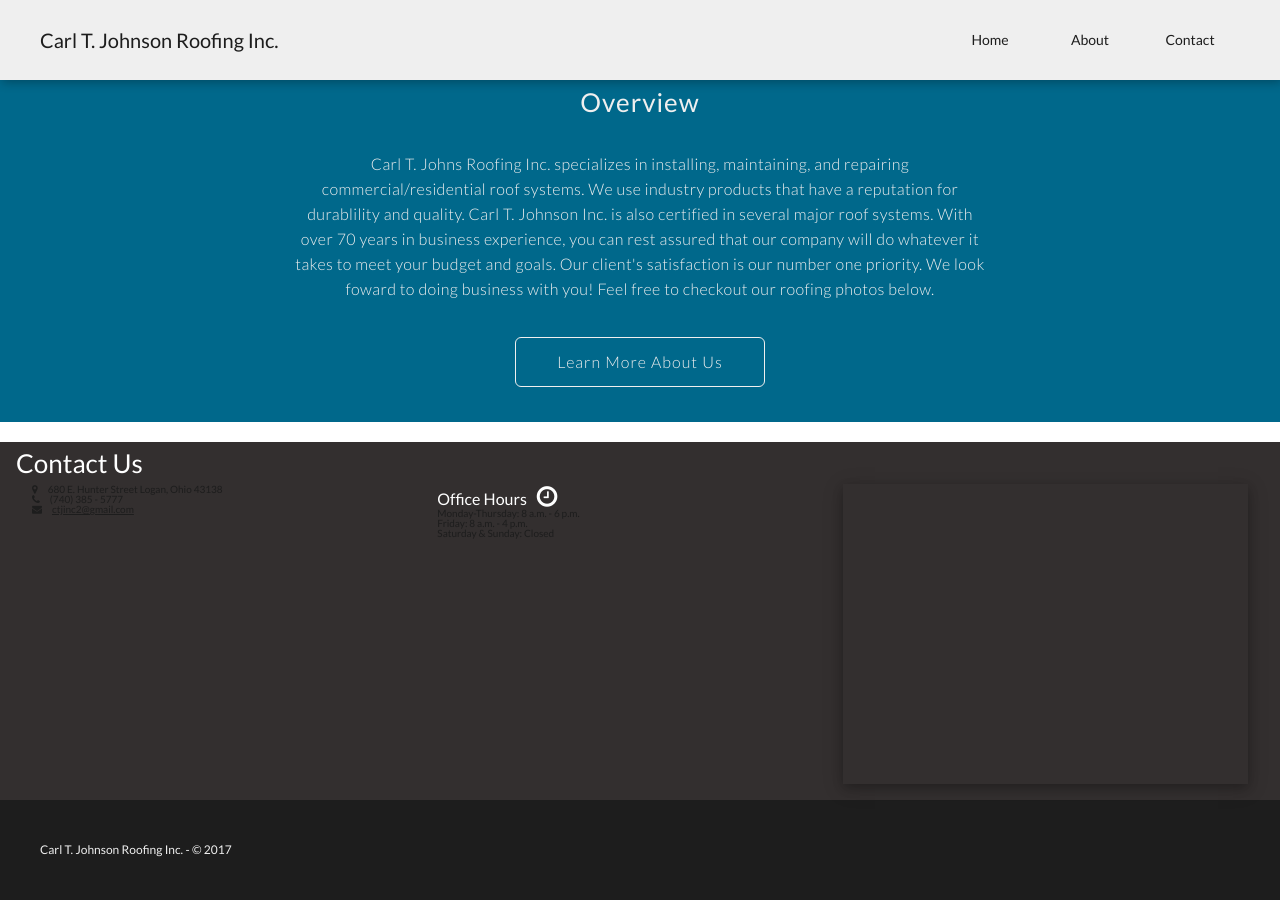
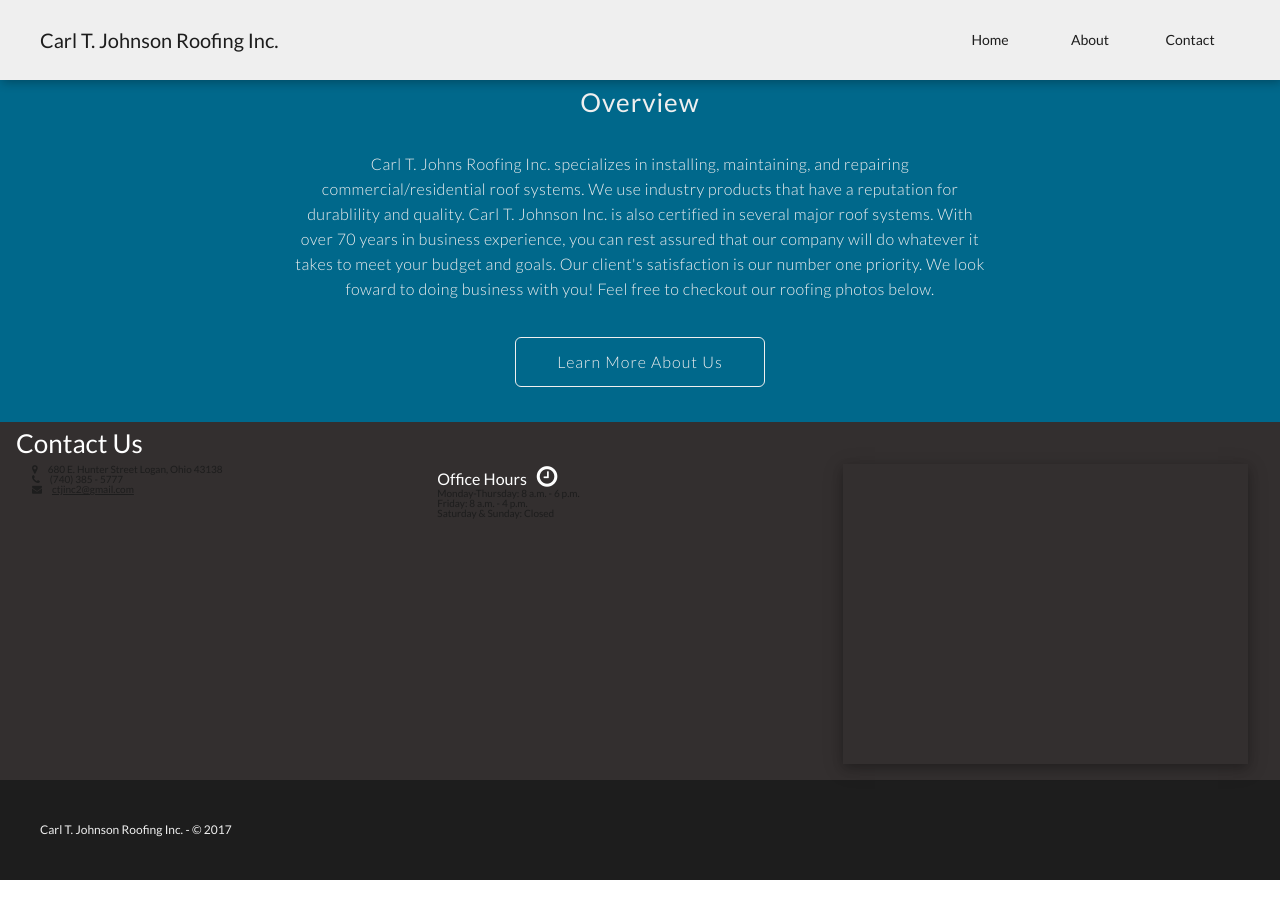
Before and after one commit to Soriajose23/Soriajose23.github.io, a Jekyll site: the page built from index.html, in a window 1280 px wide and 900 px high, scrolled down 571 px. Built offline with Jekyll 4.4.1, drawn with Linux system fonts in a browser that asks for light colours.

Commit message:
added styles

```diff
--- a/_includes/contact_us.html
+++ b/_includes/contact_us.html
@@ -1,4 +1,4 @@
-<section id="contact_us" style="margin-top: 20px; background-color: #332F2F" class="w3-container w3-padding w3-">
+<section id="contact_us" style=" background-color: #332F2F" class="w3-container w3-padding w3-">
 			<div class="w3-display-container">
 			<h2 id="jump" style="color: white">Contact Us</h2>
 			<div class="w3-row w3-padding">
```
